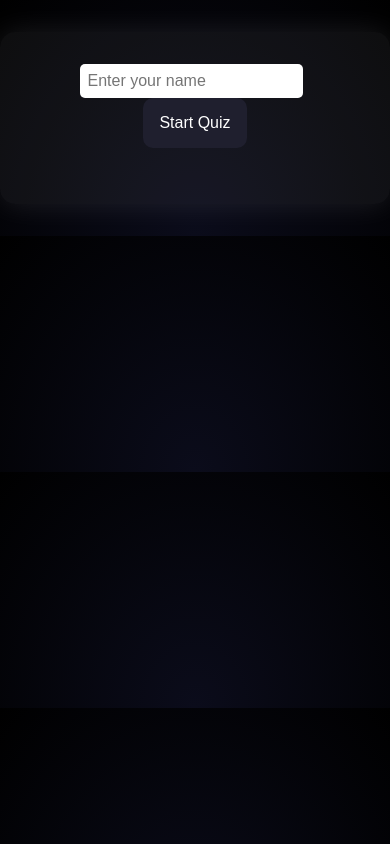
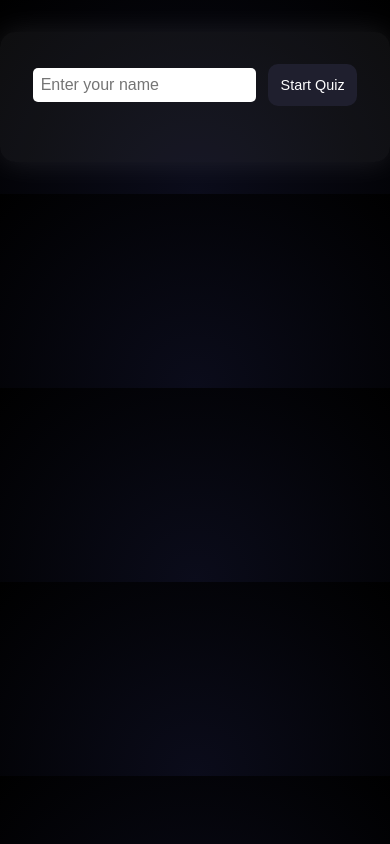
Before and after one commit to andrewveda/av, a plain HTML site: page index.html in a window 390 px wide. Drawn offline with Linux system fonts and the light colour scheme.

Commit message:
Update index.html

```diff
--- a/index.html
+++ b/index.html
@@ -78,6 +78,15 @@
       border: none;
       margin-right: 0.5rem;
     }
+    @media (max-width: 480px) {
+  .question {
+    font-size: 1.2rem;
+  }
+  button {
+    font-size: 0.9rem;
+    padding: 0.8rem;
+  }
+}
   </style>
 </head>
 <body>
```
